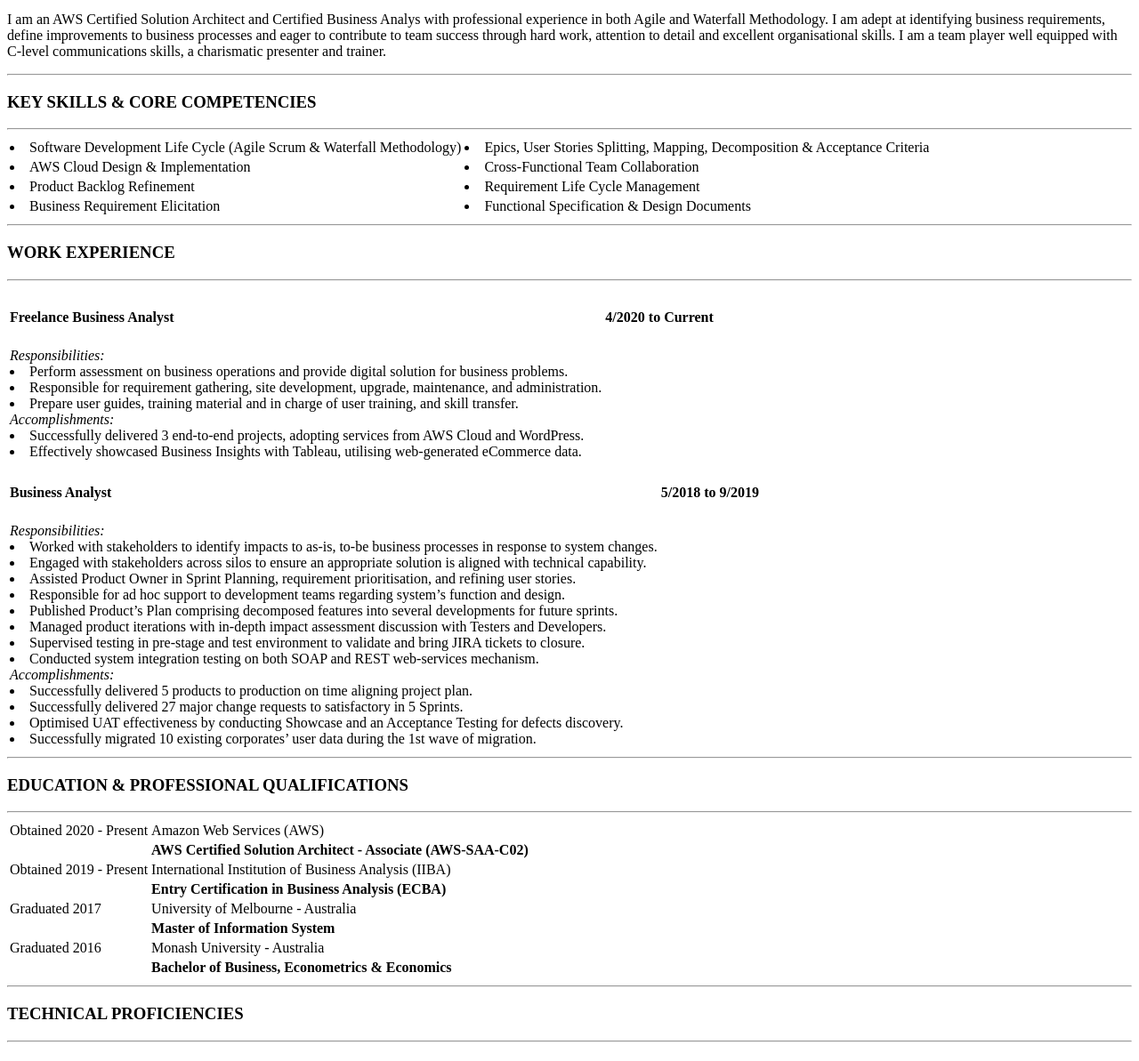
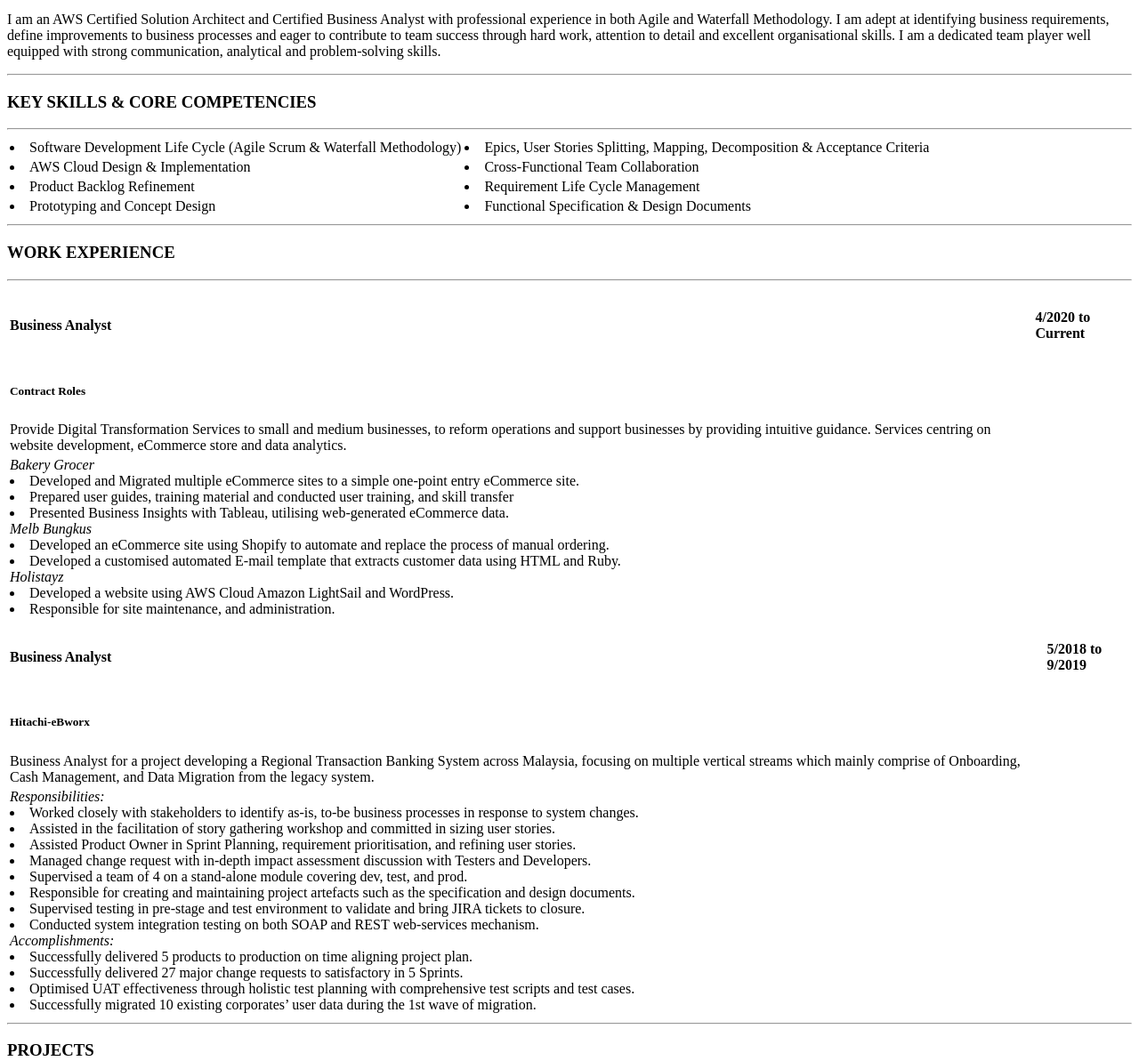
Before and after one commit to teckhanc/cv, a plain HTML site: page index.html in a window 1280 px wide. Shown: the part 207-1400 px from the top of the page at 89% size. Drawn offline with Linux system fonts and the light colour scheme.

Commit message:
Add files via upload

```diff
--- a/index.html
+++ b/index.html
@@ -14,13 +14,7 @@
         <td><a href="contact.html">Contact ME</a></td>
       </tr>
     </table>
-    <p>I am an AWS Certified Solution Architect and Certified Business Analys
-      with professional experience in both Agile and Waterfall Methodology.
-      I am adept at identifying business requirements, define improvements to
-      business processes and eager to contribute to team success through hard
-      work, attention to detail and excellent organisational skills.
-      I am a team player well equipped with C-level communications skills, a
-      charismatic presenter and trainer. </p>
+    <p>I am an AWS Certified Solution Architect and Certified Business Analyst with professional experience in both Agile and Waterfall Methodology. I am adept at identifying business requirements, define improvements to business processes and eager to contribute to team success through hard work, attention to detail and excellent organisational skills. I am a dedicated team player well equipped with strong communication, analytical and problem-solving skills. </p>
     <hr>
     <h3>KEY SKILLS & CORE COMPETENCIES</h3>
     <hr>
@@ -38,7 +32,7 @@
         <td><li>Requirement Life Cycle Management</li></td>
       </tr>
       <tr>
-        <td><li>Business Requirement Elicitation</li></td>
+        <td><li>Prototyping and Concept Design</li></td>
         <td><li>Functional Specification & Design Documents</li></td>
       </tr>
     </table>
@@ -47,17 +41,26 @@
     <hr>
     <table>
       <tr>
-        <td><h4>Freelance Business Analyst</h4></td>
+        <td><h4>Business Analyst</h4></td>
         <td><h4>4/2020 to Current</h4></td>
       </tr>
       <tr>
-        <td><em>Responsibilities:</em>
-        <li>Perform assessment on business operations and provide digital solution for business problems.</li>
-        <li>Responsible for requirement gathering, site development, upgrade, maintenance, and administration.</li>
-        <li>Prepare user guides, training material and in charge of user training, and skill transfer.</li>
-        <em>Accomplishments:</em>
-        <li>Successfully delivered 3 end-to-end projects, adopting services from AWS Cloud and WordPress.</li>
-        <li>Effectively showcased Business Insights with Tableau, utilising web-generated eCommerce data.</li></td>
+        <td><h5>Contract Roles</h5></td>
+      </tr>
+      <tr>
+        <td>Provide Digital Transformation Services to small and medium businesses, to reform operations and support businesses by providing intuitive guidance. Services centring on website development, eCommerce store and data analytics.</td>
+      </tr>
+      <tr>
+        <td><em>Bakery Grocer</em>
+        <li>Developed and Migrated multiple eCommerce sites to a simple one-point entry eCommerce site.</li>
+        <li>Prepared user guides, training material and conducted user training, and skill transfer</li>
+        <li>Presented Business Insights with Tableau, utilising web-generated eCommerce data.</li>
+        <em>Melb Bungkus</em>
+        <li>Developed an eCommerce site using Shopify to automate and replace the process of manual ordering.</li>
+        <li>Developed a customised automated E-mail template that extracts customer data using HTML and Ruby.</li>
+        <em>Holistayz</em>
+        <li>Developed a website using AWS Cloud Amazon LightSail and WordPress.</li>
+        <li>Responsible for site maintenance, and administration.</li></td>
       </tr>
     </table>
     <table>
@@ -66,28 +69,37 @@
         <td><h4>5/2018 to 9/2019</h4></td>
       </tr>
       <tr>
+        <td><h5>Hitachi-eBworx</h5></td>
+      </tr>
+      <tr>
+        <td>Business Analyst for a project developing a Regional Transaction Banking System across Malaysia, focusing on multiple vertical streams which mainly comprise of Onboarding, Cash Management, and Data Migration from the legacy system. </td>
+      </tr>
+      <tr>
         <td><em>Responsibilities:</em>
-        <li>Worked with stakeholders to identify impacts to as-is, to-be business processes in response to system changes.</li>
-        <li>Engaged with stakeholders across silos to ensure an appropriate solution is aligned with technical capability.</li>
+        <li>Worked closely with stakeholders to identify as-is, to-be business processes in response to system changes.</li>
+        <li>Assisted in the facilitation of story gathering workshop and committed in sizing user stories.</li>
         <li>Assisted Product Owner in Sprint Planning, requirement prioritisation, and refining user stories.</li>
-        <li>Responsible for ad hoc support to development teams regarding system’s function and design.</li>
-        <li>Published Product’s Plan comprising decomposed features into several developments for future sprints.</li>
-        <li>Managed product iterations with in-depth impact assessment discussion with Testers and Developers.</li>
+        <li>Managed change request with in-depth impact assessment discussion with Testers and Developers.</li>
+        <li>Supervised a team of 4 on a stand-alone module covering dev, test, and prod.</li>
+        <li>Responsible for creating and maintaining project artefacts such as the specification and design documents.</li>
         <li>Supervised testing in pre-stage and test environment to validate and bring JIRA tickets to closure.</li>
         <li>Conducted system integration testing on both SOAP and REST web-services mechanism.</li>
         <em>Accomplishments:</em>
         <li>Successfully delivered 5 products to production on time aligning project plan.</li>
         <li>Successfully delivered 27 major change requests to satisfactory in 5 Sprints.</li>
-        <li>Optimised UAT effectiveness by conducting Showcase and an Acceptance Testing for defects discovery.</li>
+        <li>Optimised UAT effectiveness through holistic test planning with comprehensive test scripts and test cases.</li>
         <li>Successfully migrated 10 existing corporates’ user data during the 1st wave of migration.</li></td>
       </tr>
     </table>
+    <hr>
+    <h3>PROJECTS</h3>
+    <hr>
     <hr>
     <h3>EDUCATION & PROFESSIONAL QUALIFICATIONS</h3>
     <hr>
     <table>
       <tr>
-        <td>Obtained 2020 - Present</td>
+        <td>Obtained 2020</td>
         <td>Amazon Web Services (AWS)</td>
       </tr>
       <tr>
@@ -95,7 +107,7 @@
         <td><strong>AWS Certified Solution Architect - Associate (AWS-SAA-C02)</strong></td>
       </tr>
       <tr>
-        <td>Obtained 2019 - Present</td>
+        <td>Obtained 2019</td>
         <td>International Institution of Business Analysis (IIBA)</td>
       </tr>
       <tr>
```
